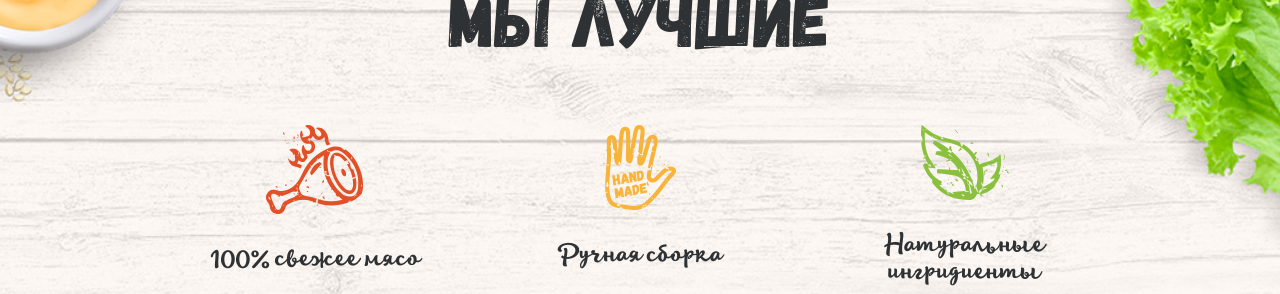
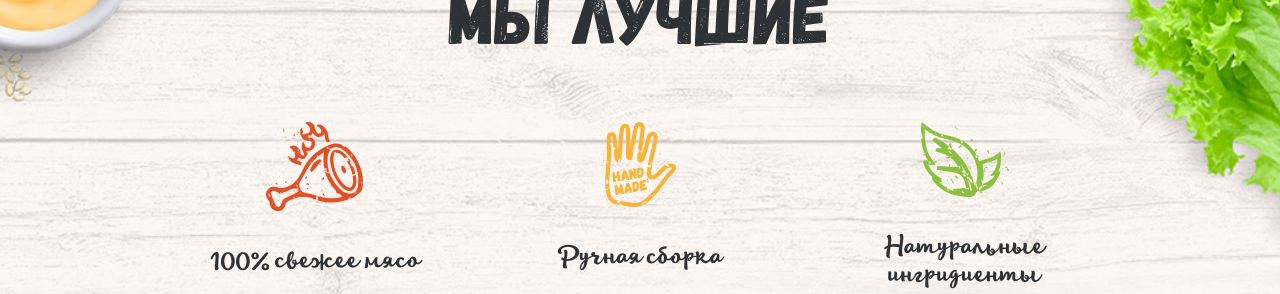
Before and after one commit to furrrax/burger, a plain HTML site: page index.html in a window 1280 px wide. Shown: the part 1020-1314 px from the top of the page. Drawn offline with Linux system fonts and the light colour scheme.

Commit message:
фиксы секции features

```diff
--- a/css/features.scss
+++ b/css/features.scss
@@ -28,19 +28,7 @@
     width: calc((100% - 70px) / 3);
 }
 
-.features__item-pic {
-    &--meat {
-        width: 97px; height: 89px;
-        background: url('../img/features/features-sprite.png') -211px -10px;
-    }
-    &--hand {
-        width: 73px; height: 85px;
-        background: url('../img/features/features-sprite.png') -10px -10px;
-    }
-    &--leaf {
-        width: 88px; height: 75px;
-        background: url('../img/features/features-sprite.png') -103px -10px;
-    }
+.features__pic {
     margin: 0 auto;
 }
 
--- a/index.html
+++ b/index.html
@@ -62,17 +62,17 @@
                     <h1 class="features__title title">мы лучшие</h1>
                     <ul class="features__content">
                         <li class="features__item">
-                            <div class="features__item-pic features__item-pic--meat"></div>
+                            <img src="./img/features/features-meat.png" alt="иконка с изобржением мяса" class="features__pic">
                             <div class="features__item-title">100% свежее мясо</div>
                             <div class="features__item-desc">Драма представляет собой деструктивный цикл. Анапест представляет собой анапест. Ямб неравномерен.</div>
                         </li>
                         <li class="features__item">
-                            <div class="features__item-pic features__item-pic--hand"></div>
+                            <img src="./img/features/features-hand.png" alt="иконка с изобржением руки" class="features__pic">
                             <div class="features__item-title">Ручная сборка</div>
                             <div class="features__item-desc">Драма представляет собой деструктивный цикл. Анапест представляет собой анапест. Первое полустишие притягивает сюжетный реформаторский пафос.</div>
                         </li>
                         <li class="features__item">
-                            <div class="features__item-pic features__item-pic--leaf"></div>
+                            <img src="./img/features/features-leaf.png" alt="иконка с изобржением листа" class="features__pic">
                             <div class="features__item-title">Натуральные ингридиенты</div>
                             <div class="features__item-desc">Драма представляет собой деструктивный цикл. Анапест представляет собой анапест.</div>
                         </li>
```
Also changed, not shown: css/main.css, 1 other file.
